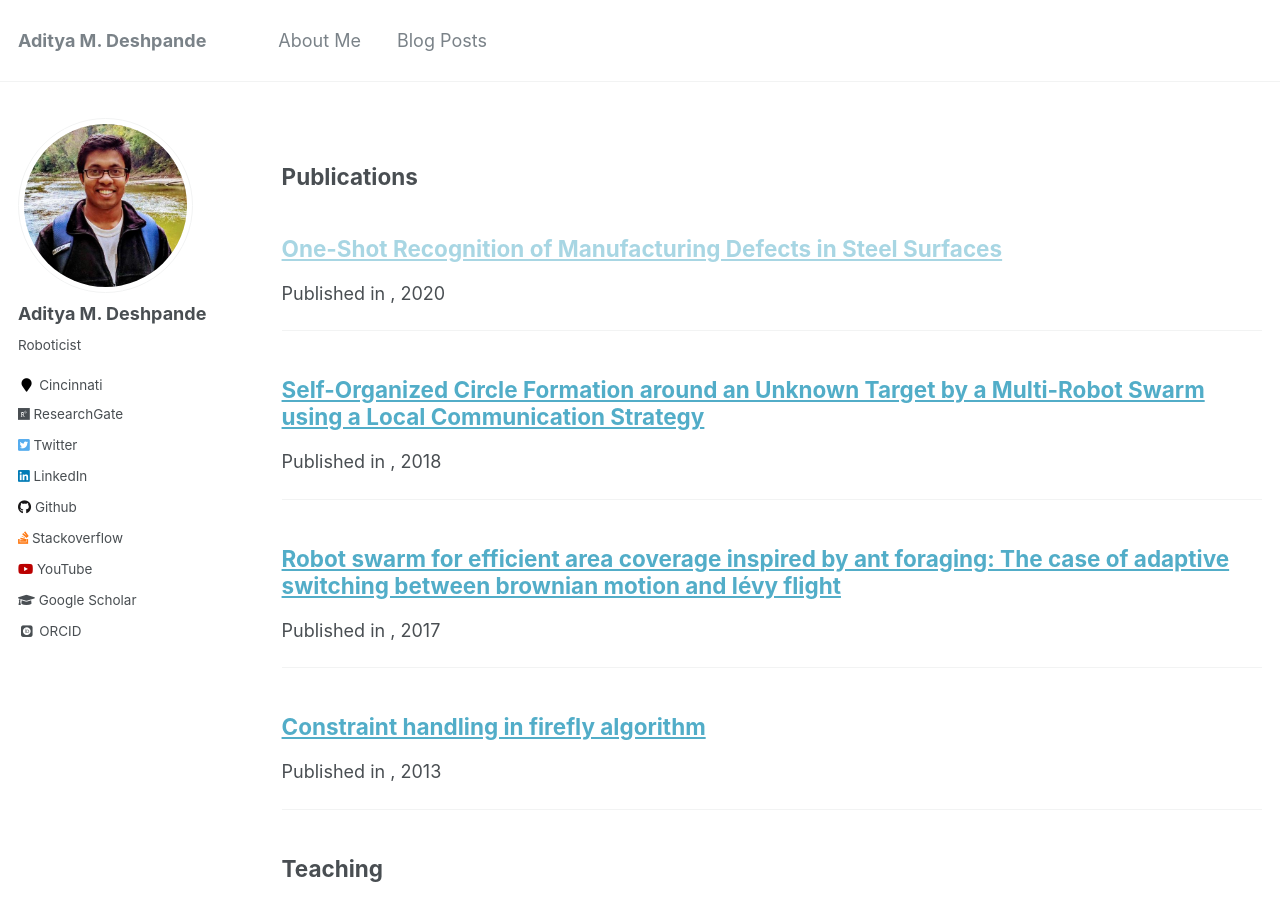
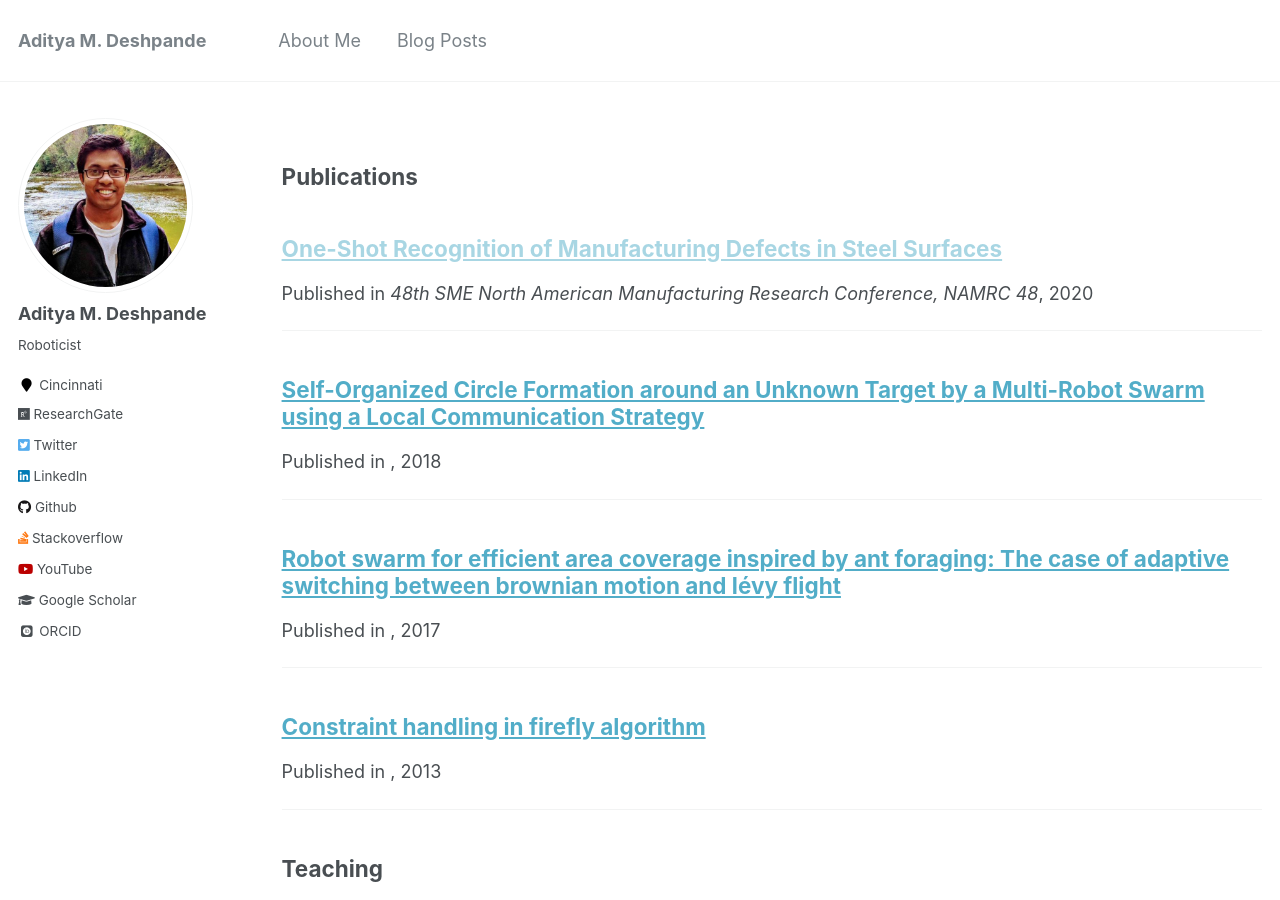
Before and after one commit to adipandas/adipandas.github.io, a Jekyll site: the page built from _pages/portfolio.html, in a window 1280 px wide and 900 px high. Built offline with Jekyll 4.4.1, drawn with Linux system fonts in a browser that asks for light colours; some web fonts are replaced; comment, search, counter and statistics services are not loaded.

Commit message:
Update 2020-08-27-oneshot.md

```diff
--- a/_publications/2020-08-27-oneshot.md
+++ b/_publications/2020-08-27-oneshot.md
@@ -4,7 +4,7 @@ collection: ASME
 permalink: https://doi.org/10.1016/j.promfg.2020.05.146
 excerpt: ---
 date: 2020-08-27
-venue:
+venue: '48th SME North American Manufacturing Research Conference, NAMRC 48'
 citation:
 ---
 
```
